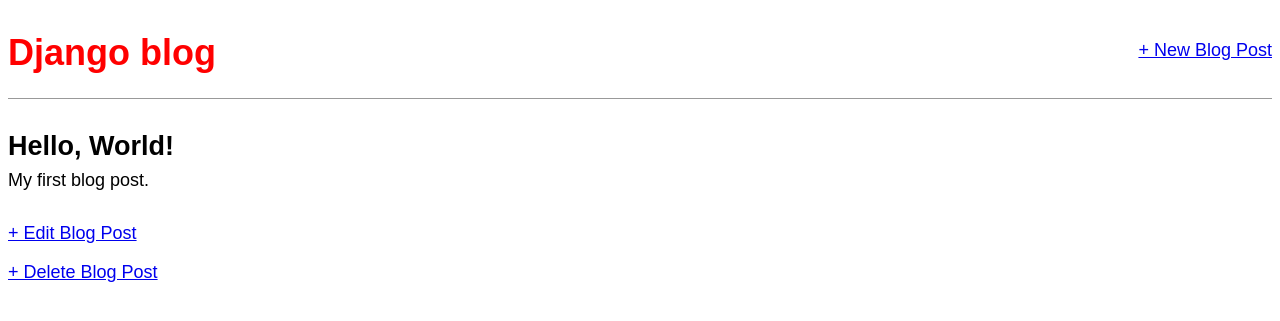
After one commit to Avalya/blog, a Django app: page /post/1/ in a window 1280 px wide. The commit adds this page. Shown: the top 321 px of the page. Run offline with Django 4.2, Linux system fonts and the light colour scheme; data comes from the database, SQL or seed files in the repository; both versions use the stored data as it was after the commit; some web fonts are replaced.

Commit message:
initial commit

```diff
--- a/blog/models.py
+++ b/blog/models.py
@@ -13,5 +13,5 @@
     def __str__(self):
         return self.title
 
-def get_absolute_url(self):
-    return reverse("post_detail", kwargs={"pk": self.pk})
+    def get_absolute_url(self):
+        return reverse("post_detail", kwargs={"pk": self.pk})
--- a/blog/tests.py
+++ b/blog/tests.py
@@ -3,7 +3,6 @@
 from django.urls import reverse # new
 
 from .models import Post
-
 
 class BlogTests(TestCase):
     @classmethod
@@ -12,9 +11,7 @@
             username="testuser", email="test@email.com", password="secret"
         )
         cls.post = Post.objects.create(
-            title="A good title",
-            body="Nice body content",
-            author=cls.user,
+            title="A good title", body="Nice body content", author=cls.user,
         )
     def test_post_model(self):
         self.assertEqual(self.post.title, "A good title")
--- a/blog/urls.py
+++ b/blog/urls.py
@@ -1,7 +1,18 @@
 from django.urls import path
-from .views import BlogListView, BlogDetailView # new
+from .views import (
+    BlogListView,
+    BlogDetailView,
+    BlogCreateView,
+    BlogUpdateView,
+    BlogDeleteView,  # new
+)
 
 urlpatterns = [
-    path("post/<int:pk>/", BlogDetailView.as_view(), name="post_detail"),  # new
+    path("post/new/", BlogCreateView.as_view(), name="post_new"),
+    path("post/<int:pk>/", BlogDetailView.as_view(), name="post_detail"),
+    path("post/<int:pk>/edit/", BlogUpdateView.as_view(),
+        name="post_edit"),
+    path("post/<int:pk>/delete/", BlogDeleteView.as_view(),
+        name="post_delete"),  # new
     path("", BlogListView.as_view(), name="home"),
 ]
--- a/blog/views.py
+++ b/blog/views.py
@@ -1,6 +1,8 @@
-from django.views.generic import ListView, DetailView # new
+from django.views.generic import ListView, DetailView, CreateView # new
+from django.views.generic.edit import CreateView, UpdateView, DeleteView # new
+from django.urls import reverse_lazy
+
 from .models import Post
-
 
 class BlogListView(ListView):
     model = Post
@@ -10,3 +12,18 @@
 class BlogDetailView(DetailView): # new
     model = Post
     template_name = "post_detail.html"
+
+class BlogCreateView(CreateView): # new
+    model = Post
+    template_name = "post_new.html"
+    fields = ["title", "author", "body"]
+
+class BlogUpdateView(UpdateView): # new
+    model = Post
+    template_name = "post_edit.html"
+    fields = ["title", "body"]
+
+class BlogDeleteView(DeleteView): # new
+    model = Post
+    template_name = "post_delete.html"
+    success_url = reverse_lazy("home")
--- a/django_project/settings.py
+++ b/django_project/settings.py
@@ -118,7 +118,7 @@
 
 STATIC_URL = "/static/"
 STATICFILES_DIRS = [BASE_DIR / "static"]  # new
-
+LOGIN_REDIRECT_URL = "home"  # new
 
 # Default primary key field type
 # https://docs.djangoproject.com/en/4.0/ref/settings/#default-auto-field
--- a/django_project/urls.py
+++ b/django_project/urls.py
@@ -14,9 +14,10 @@
     2. Add a URL to urlpatterns:  path('blog/', include('blog.urls'))
 """
 from django.contrib import admin
-from django.urls import path, include # new
+from django.urls import path, include
 
 urlpatterns = [
     path("admin/", admin.site.urls),
-    path("", include("blog.urls")),  # new
+    path("accounts/", include("django.contrib.auth.urls")),  # new
+    path("", include("blog.urls")),
 ]
--- a/templates/base.html
+++ b/templates/base.html
@@ -2,15 +2,20 @@
 <html>
   <head>
     <title>Django blog</title>
-      <link href="https://fonts.googleapis.com/css?family=Source+Sans+Pro:400"
-        rel="stylesheet">
+    <link href="https://fonts.googleapis.com/css?family=\
+      Source+Sans+Pro:400" rel="stylesheet">
     <link href="{% static 'css/base.css' %}" rel="stylesheet">
 </head>
 <body>
+  <div>
     <header>
+        <div class="nav-left">
             <h1><a href="{% url 'home' %}">Django blog</a></h1>
+        </div>
+        <div class="nav-right">
+            <a href="{% url 'post_new' %}">+ New Blog Post</a>
+        </div>
       </header>
-        <div>
       {% block content %}
       {% endblock content %}
     </div>
--- /dev/null
+++ b/templates/post_detail.html
@@ -0,0 +1,11 @@
+{% extends "base.html" %}
+
+{% block content %}
+<div class="post-entry">
+  <h2>{{ post.title.title }}</h2>
+  <p>{{ post.body }}</p>
+</div>
+
+<p><a href="{% url 'post_edit' post.pk %}">+ Edit Blog Post</a></p>
+<p><a href="{% url 'post_delete' post.pk %}">+ Delete Blog Post</a></p>
+{% endblock content %}
```
Also changed, not shown: templates/post.detail.html (deleted, +0 -8 lines), templates/post_delete.html (added, +9 -0 lines), templates/post_edit.html (added, +9 -0 lines), templates/post_new.html (added, +10 -0 lines), templates/registration/login.html (added, +9 -0 lines), db.sqlite3. Lines whose indentation alone changed are shown as unchanged.
